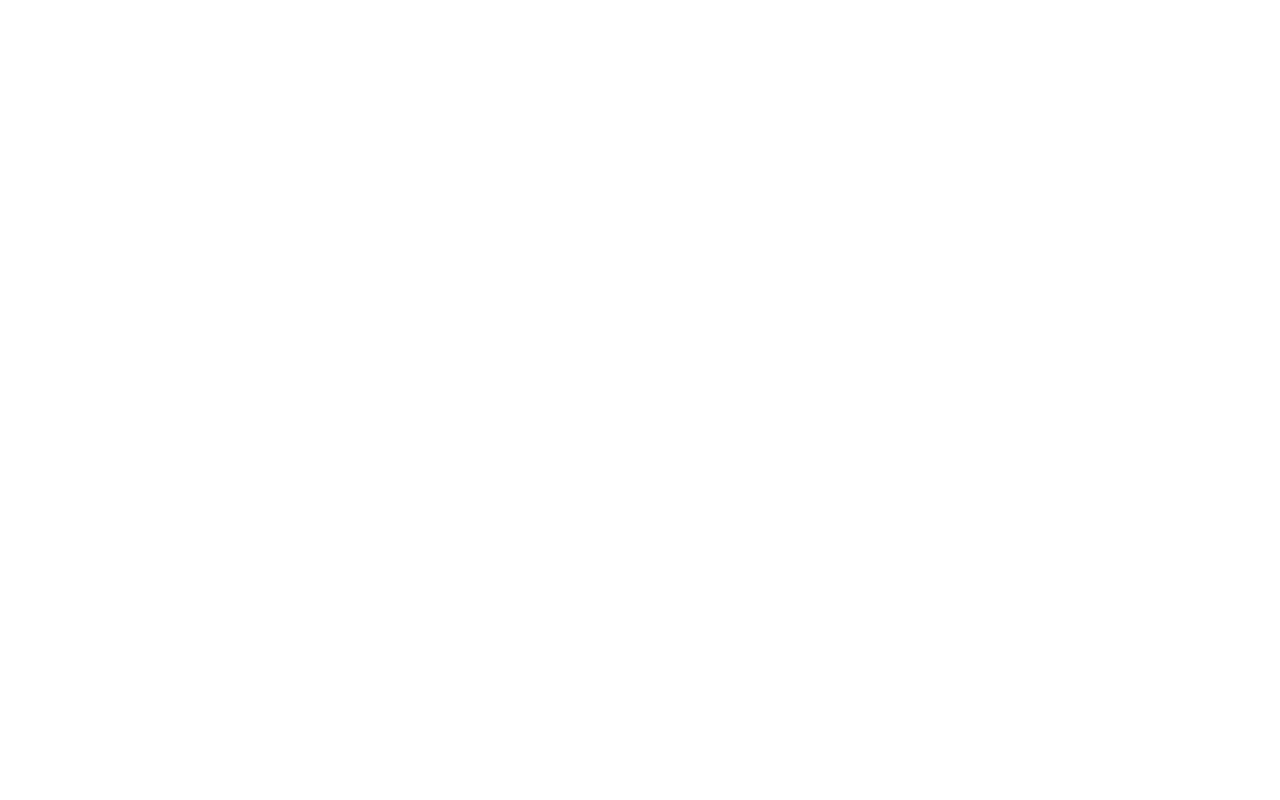
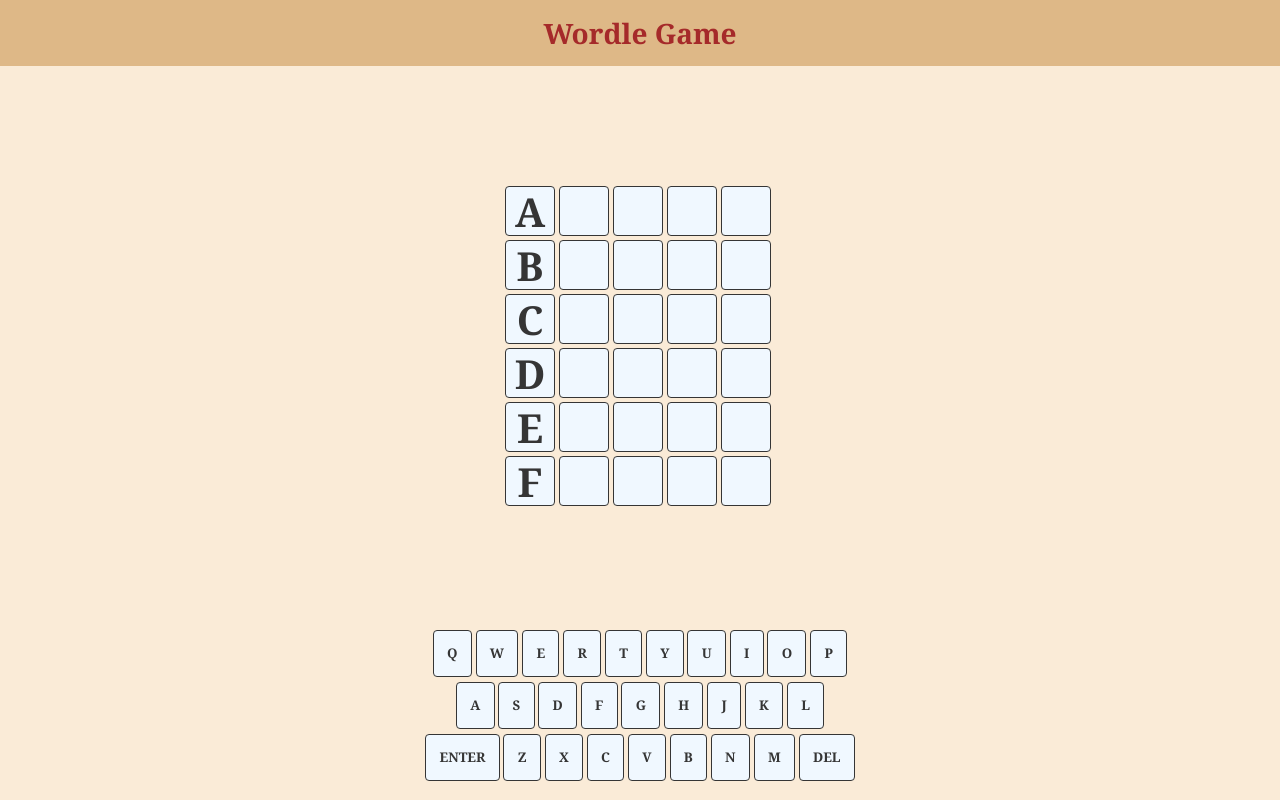
Before and after one commit to Magazeni/Wordle-Game, a plain HTML site: page index.html in a window 1280 px wide. Drawn offline with Linux system fonts and the light colour scheme.

Commit message:
work in progress

```diff
--- a/index.html
+++ b/index.html
@@ -4,8 +4,97 @@
     <meta charset="UTF-8">
     <meta name="viewport" content="width=device-width, initial-scale=1.0">
     <title>Wordle</title>
+    <link rel="stylesheet" href="style.css">
 </head>
 <body>
+ <div class="header">
+    <h1>Wordle Game</h1>
+ </div>
+ <div class="grid">
+    <div class="words-container">
+        <div class="row">
+            <div class="word">A</div>
+            <div class="word"></div>
+            <div class="word"></div>
+            <div class="word"></div>
+            <div class="word"></div>
+        </div>
+        <div class="row">
+            <div class="word">B</div>
+            <div class="word"></div>
+            <div class="word"></div>
+            <div class="word"></div>
+            <div class="word"></div>
+        </div>
+        <div class="row">
+            <div class="word">C</div>
+            <div class="word"></div>
+            <div class="word"></div>
+            <div class="word"></div>
+            <div class="word"></div>
+        </div>
+        <div class="row">
+            <div class="word">D</div>
+            <div class="word"></div>
+            <div class="word"></div>
+            <div class="word"></div>
+            <div class="word"></div>
+        </div>
+        <div class="row">
+            <div class="word">E</div>
+            <div class="word"></div>
+            <div class="word"></div>
+            <div class="word"></div>
+            <div class="word"></div>
+        </div>
+        <div class="row">
+            <div class="word">F</div>
+            <div class="word"></div>
+            <div class="word"></div>
+            <div class="word"></div>
+            <div class="word"></div>
+        </div>
 
+    </div>
+ </div>
+
+ <div class="keyboard">
+    <div class="keyboard-container">
+        <div>
+            <button>Q</button>
+            <button>W</button>
+            <button>E</button>
+            <button>R</button>
+            <button>T</button>
+            <button>Y</button>
+            <button>U</button>
+            <button>I</button>
+            <button>O</button>
+            <button>P</button>
+        </div>
+        <div>
+            <button>A</button>
+            <button>S</button>
+            <button>D</button>
+            <button>F</button>
+            <button>G</button>
+            <button>H</button>
+            <button>J</button>
+            <button>K</button>
+            <button>L</button>
+        </div>
+        <div>
+            <button>ENTER</button>
+            <button>Z</button>
+            <button>X</button>
+            <button>C</button>
+            <button>V</button>
+            <button>B</button>
+            <button>N</button>
+            <button>M</button>
+            <button>DEL</button>
+        </div>
+    </div>
+ </div>
 </body>
 </html>
--- a/style.css
+++ b/style.css
@@ -0,0 +1,107 @@
+*{
+    margin: 0;
+    padding: 0;
+    box-sizing: border-box;
+    font-family: Georgia, 'Times New Roman', Times, serif;
+
+}
+
+body{
+    width: 100%;
+    background-color: antiquewhite;
+    height: 100vh;
+    font-size: 14px;
+    display: flex;
+    flex-direction: column;
+
+}
+
+.header{
+    width: 100%;
+    padding: 1em;
+    background-color: burlywood;
+}
+
+ .header h1{
+    color: brown;
+    text-align: center;
+
+ }
+
+ .grid{
+    width: 100%;
+    flex-grow: 1;
+    display: flex;
+    align-items: center;
+
+
+}
+
+ .words-container{
+    width: 100%;
+    display: flex;
+    flex-direction: column;
+    align-items: center;
+
+ }
+
+ .row{
+    display: flex;
+    flex-direction: row;
+
+ }
+
+ .word{
+    background-color: aliceblue;
+    border: 1px solid #353535;
+    width: 50px;
+    height: 50px;
+    margin-right: 4px;
+    margin-bottom: 4px;
+    border-radius: 4px;
+    display: flex;
+    justify-content: center;
+    align-items: center;
+    font-family: Cambria, Cochin, Georgia, Times, 'Times New Roman', serif;
+    font-weight: bold;
+    font-size: 40px;
+    color: #353535;
+
+ }
+
+ .keyboard{
+    width: 100%;
+    padding-bottom: 1em;
+
+
+ }
+
+ .keyboard-container{
+
+    width: 100%;
+    display: flex;
+    flex-direction: column;
+    align-items: center;
+
+ }
+
+ .keyboard button{
+    background-color: aliceblue;
+    font-family: Cambria, Cochin, Georgia, Times, 'Times New Roman', serif;
+    font-weight: bold;
+    /*font-size: 40px;*/
+    color: #353535;
+    outline: none;
+    border: 1px solid #353535;
+    padding: 1em;
+    cursor: pointer;
+   /*margin-right: 0.4em;*/
+    margin-bottom: 0.4em;
+    border-radius: 4px;
+
+
+}
+
+.keyboard button:hover {
+    background-color: burlywood;
+}
```
